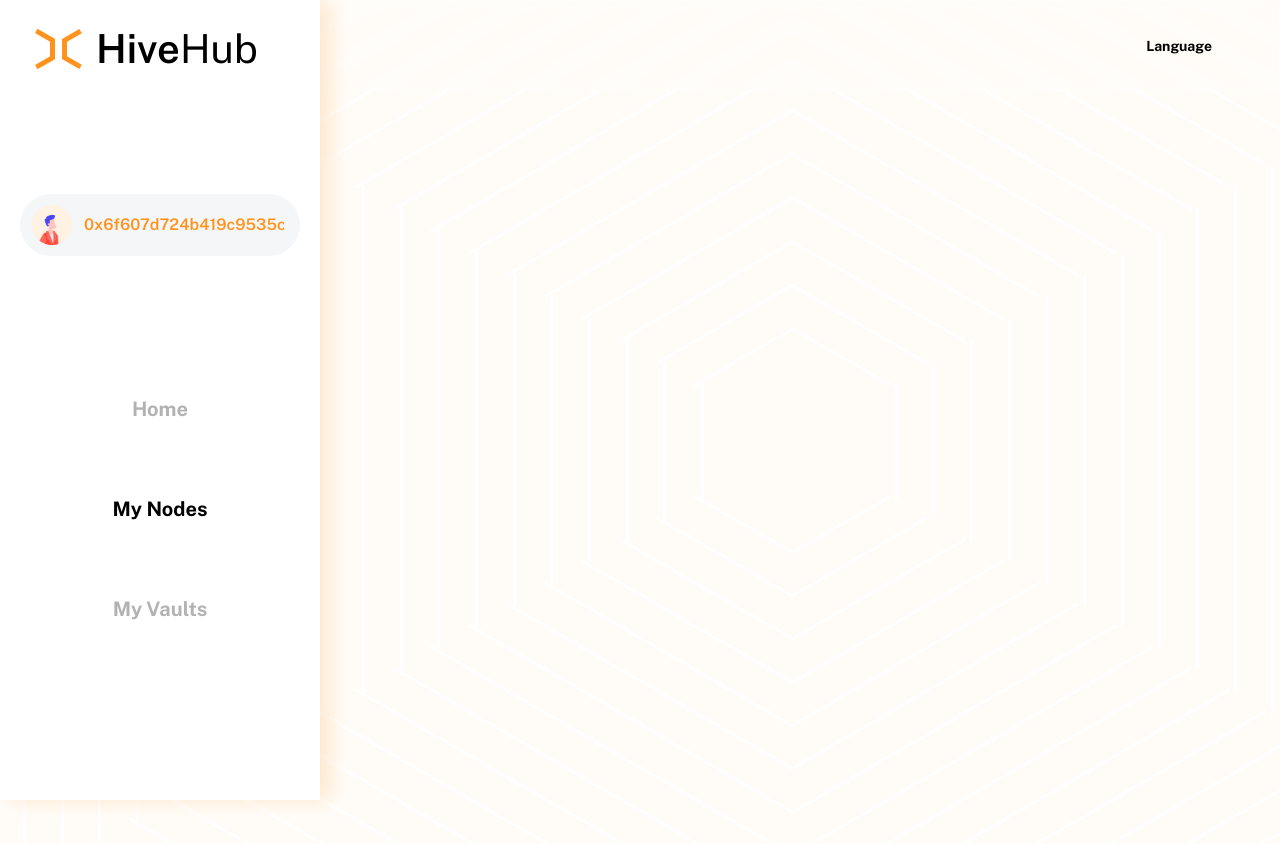
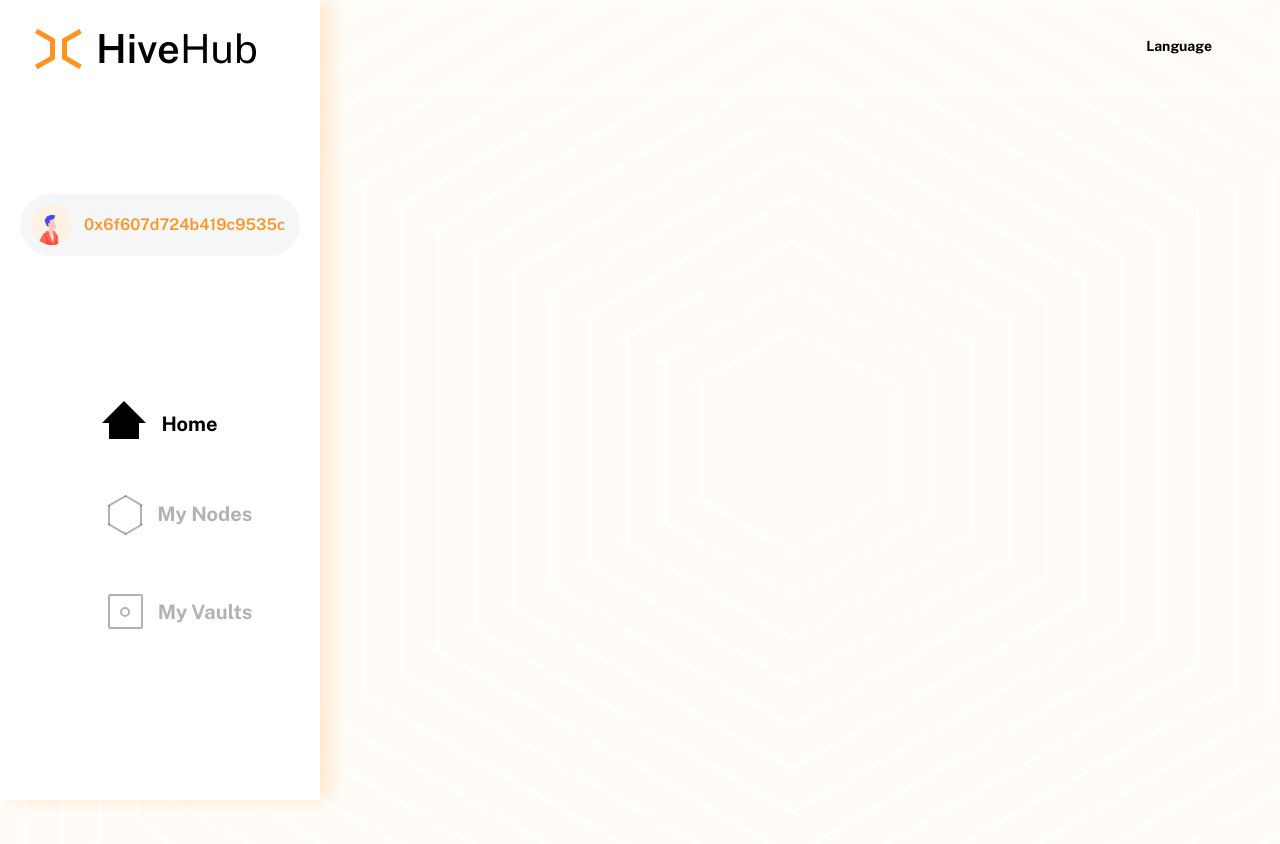
Before and after one commit to lifayi2008/hivehub_v2, a React (Create React App) app: page /hive/dashboard in a window 1280 px wide. Shown: the top 844 px of the page. Built offline with nearby package versions, Linux system fonts and the light colour scheme; a web font is replaced by a local one.

Commit message:
Dashboard skeleton complete

```diff
--- a/src/layouts/HiveDashboardSidebar.js
+++ b/src/layouts/HiveDashboardSidebar.js
@@ -8,9 +8,8 @@ import { Box, Link, Drawer, Typography, Avatar, Stack } from '@mui/material';
 import * as React from 'react';
 import HiveLogo from '../components/_dashboard/hive/HiveLogo';
 import Scrollbar from '../components/Scrollbar';
-import NavSection from '../components/NavSection';
-import sidebarConfig from './dashboard/SidebarConfig';
 import { MHidden } from '../components/@material-extend';
+import SmallHexagon from '../components/SmallHexagon';
 
 // ----------------------------------------------------------------------
 
@@ -43,17 +42,17 @@ const activeLink = {
   color: 'black'
 };
 
-const NavBox = styled(Box)(({ theme }) => ({
+const NavBox = styled(Box)({
   width: '100%',
   height: '80px',
   margin: '10px auto',
-  textAlign: 'center',
+  textAlign: 'left',
   color: 'rgba(0, 0, 0, 0.3)'
-}));
+});
 
 export default function HiveDashboardSidebar({ isOpenSidebar, onCloseSidebar }) {
   const { pathname } = useLocation();
-  const [activeSection, setActiveSection] = React.useState('nodes');
+  const [activeSection, setActiveSection] = React.useState('home');
 
   useEffect(() => {
     if (isOpenSidebar) {
@@ -90,19 +89,90 @@ export default function HiveDashboardSidebar({ isOpenSidebar, onCloseSidebar })
 
       <Stack sx={{ mx: 2.5, mt: 4 }}>
         <NavBox>
+          <Stack direction="row" alignItems="center" justifyContent="center">
+            <Box sx={{ position: 'relative', top: '-15px', marginRight: '15px' }}>
+              <Box
+                sx={{
+                  width: 0,
+                  height: 0,
+                  border: '22px solid transparent',
+                  borderBottom: '22px solid black'
+                }}
+              />
+              <Box
+                sx={{
+                  width: '30px',
+                  height: '16px',
+                  border: '1px solid black',
+                  borderTop: 'none',
+                  margin: '0 auto',
+                  backgroundColor: 'black'
+                }}
+              />
+            </Box>
             <Typography variant="h5" sx={{ ...(activeSection === 'home' && activeLink) }}>
               Home
             </Typography>
+          </Stack>
         </NavBox>
         <NavBox>
+          <Stack
+            direction="row"
+            alignItems="center"
+            justifyContent="center"
+            sx={{ position: 'relative', left: '20px' }}
+          >
+            <Box sx={{ position: 'relative', top: '3px', marginRight: '15px' }}>
+              <SmallHexagon
+                borderColor={activeSection === 'nodes' ? 'black' : 'rgba(0, 0, 0, 0.3)'}
+                rootHexagon
+                sideLength={20}
+                borderWidth={2}
+                backColor="transparent"
+              />
+            </Box>
             <Typography variant="h5" sx={{ ...(activeSection === 'nodes' && activeLink) }}>
               My Nodes
             </Typography>
+          </Stack>
         </NavBox>
         <NavBox>
+          <Stack
+            direction="row"
+            alignItems="center"
+            justifyContent="center"
+            sx={{ position: 'relative', left: '20px' }}
+          >
+            <Box sx={{ marginRight: '15px' }}>
+              <Box
+                sx={{
+                  width: '35px',
+                  height: '35px',
+                  margin: '0 auto',
+                  borderRadius: '2px',
+                  display: 'flex',
+                  alignItems: 'center',
+                  border: `2px solid ${activeSection === 'vaults' ? 'black' : 'rgba(0, 0, 0, 0.3)'}`
+                }}
+              >
+                <Box
+                  sx={{
+                    color: '#FF931E',
+                    height: '10px',
+                    width: '10px',
+                    margin: '0 auto',
+                    borderRadius: '10px',
+                    border: `2px solid ${
+                      activeSection === 'vaults' ? 'black' : 'rgba(0, 0, 0, 0.3)'
+                    }`
+                  }}
+                />
+              </Box>
+            </Box>
             <Typography variant="h5" sx={{ ...(activeSection === 'vaults' && activeLink) }}>
               My Vaults
             </Typography>
+          </Stack>
         </NavBox>
       </Stack>
 
```
Lines whose indentation alone changed are shown as unchanged.
